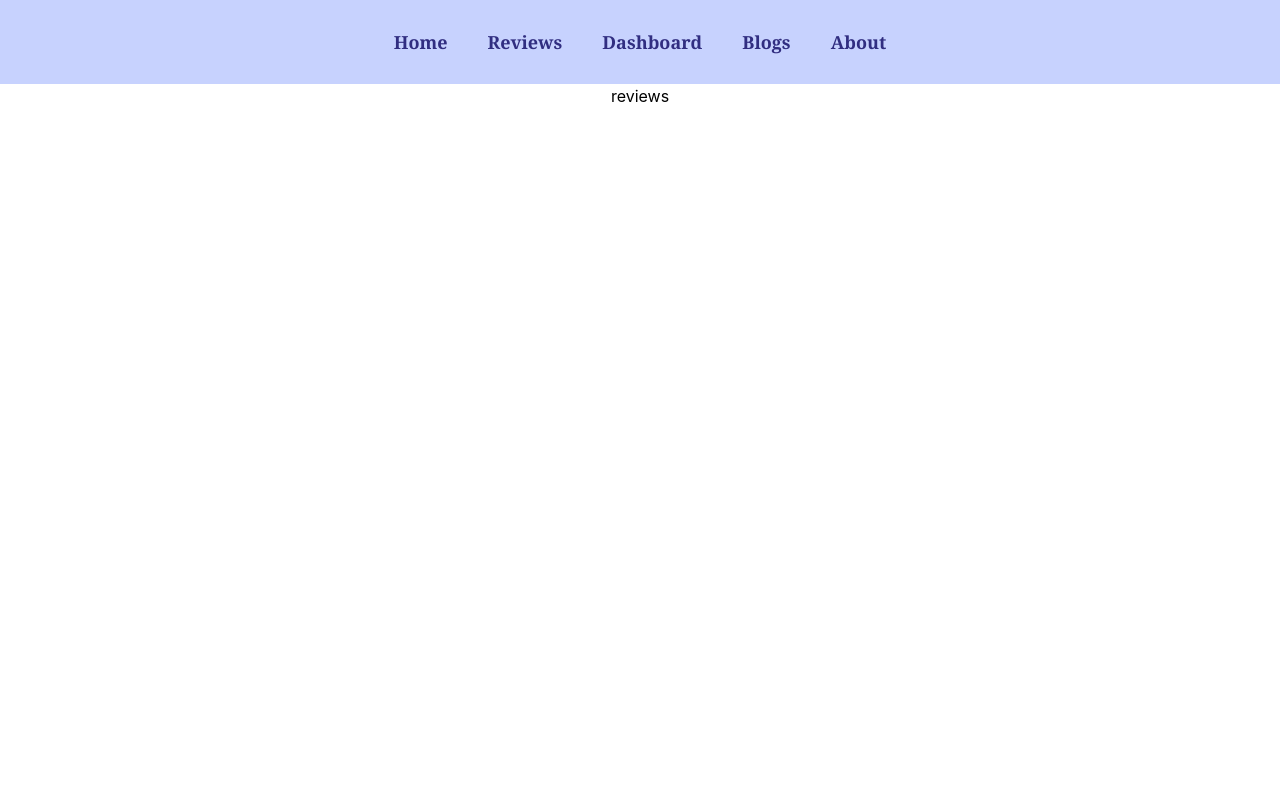
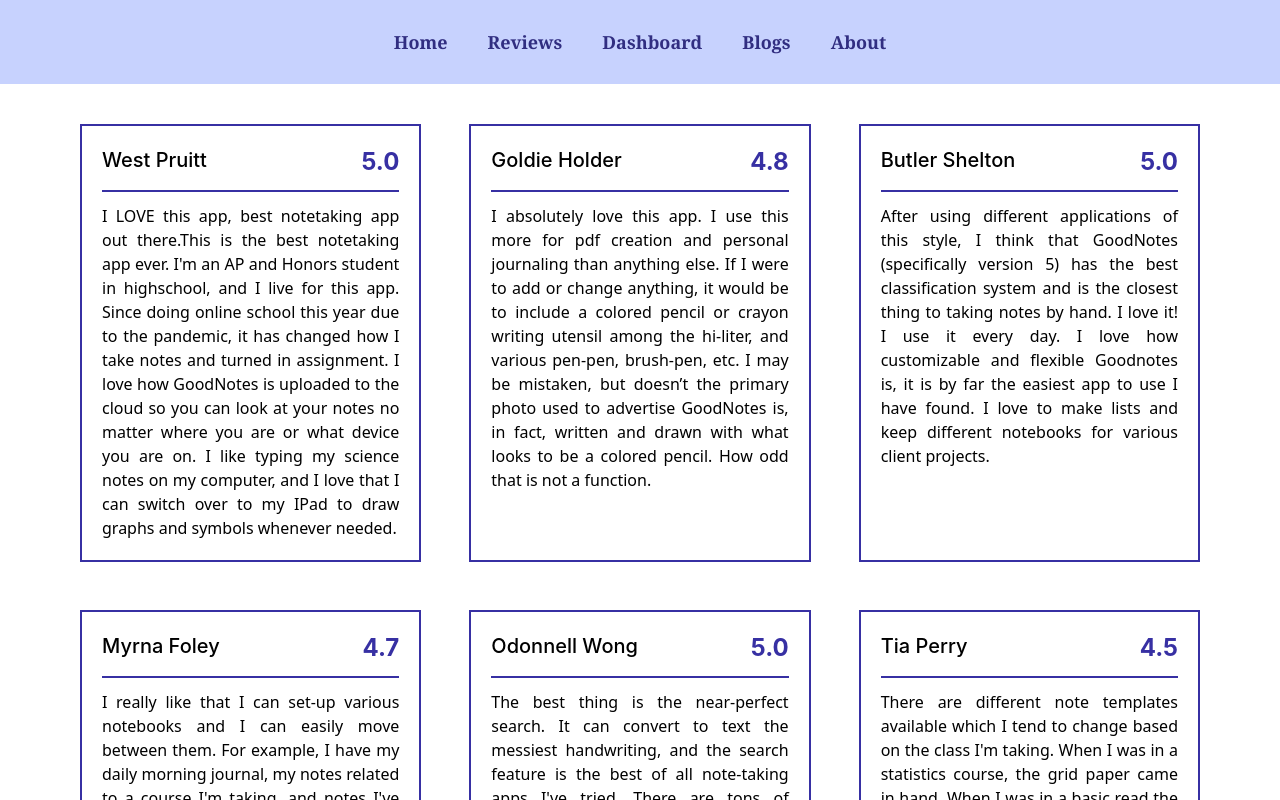
Before and after one commit to SaraAzmin/Product-Analysis-Website-with-React, a React (Create React App) app: page /reviews in a window 1280 px wide. Shown: the top 800 px of the page. Built offline with nearby package versions, Linux system fonts and the light colour scheme.

Commit message:
reviews route connected to show all review button and all reviews loaded

```diff
--- a/src/components/CustomerReviewSection/CustomerReviewSection.js
+++ b/src/components/CustomerReviewSection/CustomerReviewSection.js
@@ -1,4 +1,5 @@
 import React from 'react';
+import { Link } from 'react-router-dom';
 import useReviews from '../../Hooks/useReviews';
 import Review from '../Review/Review';
 
@@ -10,14 +11,17 @@
 
     return (
         <div className='mx-20'>
-            <h2 className='text-4xl my-5 pt-5 font-semibold'>Customer Reviews</h2>
+            <h2 className='text-4xl pt-10 font-semibold'>Customer Reviews</h2>
             <div className='grid grid-cols-1 md:grid-cols-2 lg:grid-cols-3 gap-12 py-10'>
                 {
 
                     threeReviews.map(review => <Review key={review.id} review={review}></Review>)
                 }
             </div>
-            <button className='bg-indigo-800 text-white py-4 px-8 mb-5 rounded-lg hover:bg-indigo-400 font-semibold'>See All Reviews</button>
+            <Link to="/reviews">
+                <button className='bg-indigo-800 text-white py-4 px-8 mb-10 rounded-lg hover:bg-indigo-400 font-semibold'>See All Reviews</button>
+
+            </Link>
 
         </div>
     );
--- a/src/components/Review/Review.js
+++ b/src/components/Review/Review.js
@@ -5,7 +5,7 @@
         <div className='border-2 border-indigo-800 p-5'>
             <div className='flex justify-between border-b-2 border-indigo-800 pb-3 mb-3'>
                 <h4 className='font-medium text-xl'>{review.name}</h4>
-                <h4 className='font-bold text-xl'>{review.rating}</h4>
+                <h4 className='font-bold text-2xl text-indigo-800'>{review.rating}</h4>
             </div>
             <p className='text-justify font-sans'>{review.review}</p>
         </div>
--- a/src/components/Reviews/Reviews.js
+++ b/src/components/Reviews/Reviews.js
@@ -1,9 +1,19 @@
 import React from 'react';
+import useReviews from '../../Hooks/useReviews';
+import Review from '../Review/Review';
 
 const Reviews = () => {
+
+    const [reviews, setReviews] = useReviews([]);
+
     return (
-        <div>
-            <h1>reviews</h1>
+        <div className='mx-20'>
+            <div className='grid grid-cols-1 md:grid-cols-2 lg:grid-cols-3 gap-12 py-10'>
+                {
+
+                    reviews.map(review => <Review key={review.id} review={review}></Review>)
+                }
+            </div>
         </div>
     );
 };
```
